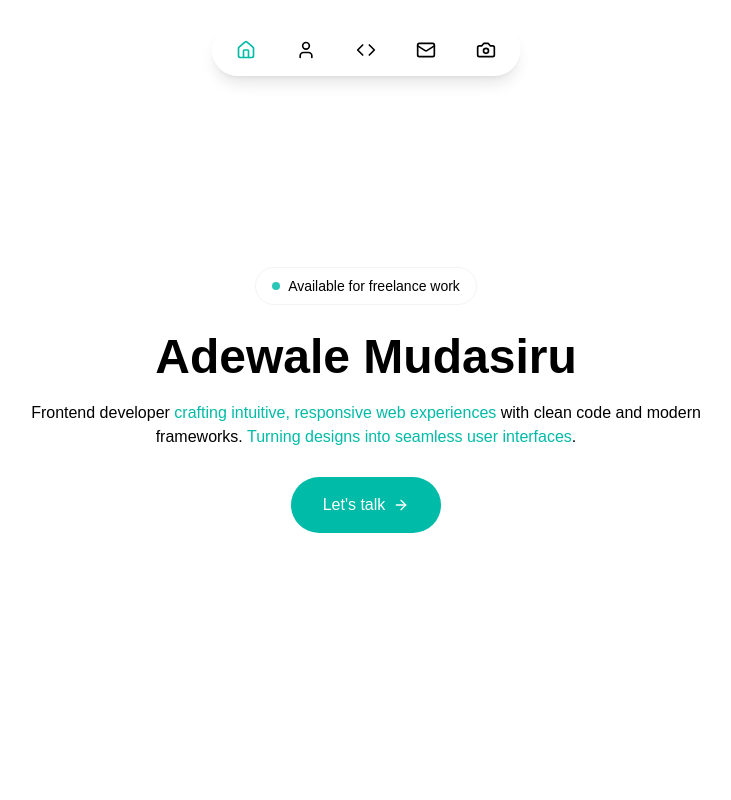
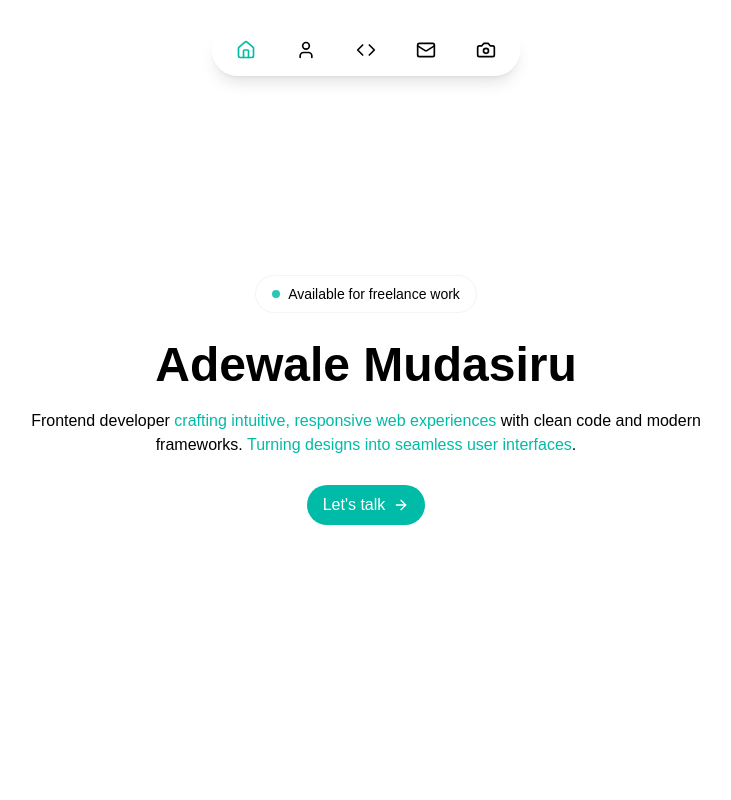
Before and after one commit to adewalemudasiru/adewalemudasiru, a React (Vite) app: page / in a window 1280 px wide. Shown: the top 800 px of the page, without its empty margins (274-1005 px from the left). Built offline with nearby package versions, Linux system fonts and the light colour scheme; a web font is replaced by a local one.

Commit message:
add tailwind-merge dependency and update Button component styling

```diff
--- a/package.json
+++ b/package.json
@@ -16,6 +16,7 @@
     "react": "^19.0.0",
     "react-dom": "^19.0.0",
     "react-router-dom": "^7.3.0",
+    "tailwind-merge": "^3.0.2",
     "tailwindcss": "^4.0.13"
   },
   "devDependencies": {
--- a/src/components/elements/form/Button.jsx
+++ b/src/components/elements/form/Button.jsx
@@ -1,4 +1,5 @@
 import React from "react";
+import { twMerge } from "tailwind-merge";
 
 const Button = ({
   startIcon,
@@ -12,8 +13,12 @@ const Button = ({
 }) => {
   return (
     <button
-      className={`flex items-center py-4 px-8 rounded-full transition-all ease-in-out duration-300 ${className}`}
       onClick={onClick}
+      className={twMerge(
+        "bg-teal-500 text-white flex items-center justify-center py-2 px-4 rounded-full",
+        className
+      )}
+      {...props}
     >
       {startIcon && (
         <span className={`mr-2 ${startIconClassName}`}>{startIcon}</span>
--- a/src/pages/home/Home.jsx
+++ b/src/pages/home/Home.jsx
@@ -25,12 +25,7 @@ const Home = () => {
           </p>
         </div>
         <div>
-          <Button
-            className="bg-teal-500 text-white"
-            endIcon={<ArrowRight size={16} />}
-          >
-            Let's talk
-          </Button>
+          <Button endIcon={<ArrowRight size={16} />}>Let's talk</Button>
         </div>
       </div>
     </div>
```
Also changed, not shown: 1 other file (tests, documents, lock files or other folders).
